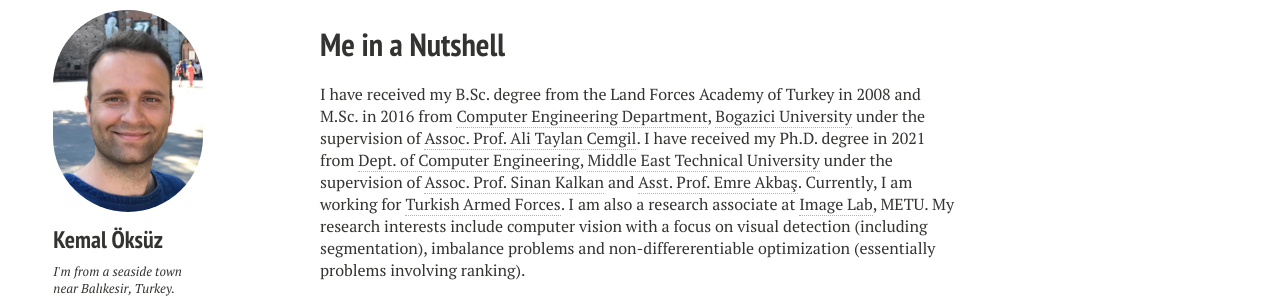
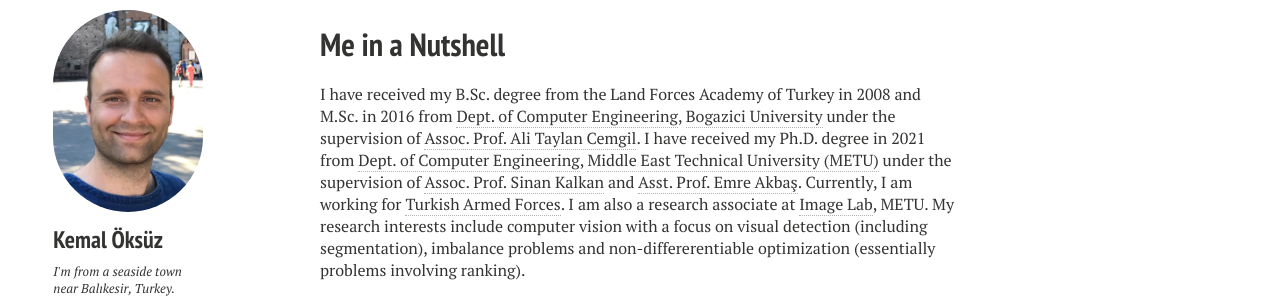
Before and after one commit to kemaloksuz/kemaloksuz.github.io, a Jekyll site: the page built from index.md, in a window 1280 px wide. Shown: the part 709-1007 px from the top of the page. Built offline with Jekyll 4.4.1, drawn with Linux system fonts in a browser that asks for light colours; nearby versions of some CDN libraries; comment, search, counter and statistics services are not loaded.

Commit message:
Update index.md

```diff
--- a/index.md
+++ b/index.md
@@ -7,7 +7,7 @@ image:
   feature: rigaautumn.jpg
 ---
 
-I have received my B.Sc. degree from the Land Forces Academy of Turkey in 2008 and M.Sc. in 2016 from <a href="https://www.cmpe.boun.edu.tr" target="_blank">Computer Engineering Department</a>, <a href="http://www.boun.edu.tr/en-US/Index" target="_blank">Bogazici University</a> under the supervision of <a href="https://www.cmpe.boun.edu.tr/~cemgil/" target="_blank">Assoc. Prof. Ali Taylan Cemgil</a>. I have received my Ph.D. degree in 2021 from <a href="https://ceng.metu.edu.tr" target="_blank">Dept. of Computer Engineering</a>, <a href="https://www.metu.edu.tr" target="_blank">Middle East Technical University</a> under the supervision of <a href="http://www.kovan.ceng.metu.edu.tr/~sinan/" target="_blank">Assoc. Prof. Sinan Kalkan</a> and <a href="http://user.ceng.metu.edu.tr/~emre/" target="_blank">Asst. Prof. Emre Akbaş</a>. Currently, I am working for <a href="https://www.tsk.tr/HomeEng" target="_blank">Turkish Armed Forces</a>. I am also a research associate at <a href="https://image.ceng.metu.edu.tr" target="_blank">Image Lab</a>, METU. My research interests include computer vision with a focus on visual detection (including segmentation), imbalance problems and non-differerentiable optimization (essentially problems involving ranking).
+I have received my B.Sc. degree from the Land Forces Academy of Turkey in 2008 and M.Sc. in 2016 from <a href="https://www.cmpe.boun.edu.tr" target="_blank">Dept. of Computer Engineering</a>, <a href="http://www.boun.edu.tr/en-US/Index" target="_blank">Bogazici University</a> under the supervision of <a href="https://www.cmpe.boun.edu.tr/~cemgil/" target="_blank">Assoc. Prof. Ali Taylan Cemgil</a>. I have received my Ph.D. degree in 2021 from <a href="https://ceng.metu.edu.tr" target="_blank">Dept. of Computer Engineering</a>, <a href="https://www.metu.edu.tr" target="_blank">Middle East Technical University (METU)</a> under the supervision of <a href="http://www.kovan.ceng.metu.edu.tr/~sinan/" target="_blank">Assoc. Prof. Sinan Kalkan</a> and <a href="http://user.ceng.metu.edu.tr/~emre/" target="_blank">Asst. Prof. Emre Akbaş</a>. Currently, I am working for <a href="https://www.tsk.tr/HomeEng" target="_blank">Turkish Armed Forces</a>. I am also a research associate at <a href="https://image.ceng.metu.edu.tr" target="_blank">Image Lab</a>, METU. My research interests include computer vision with a focus on visual detection (including segmentation), imbalance problems and non-differerentiable optimization (essentially problems involving ranking).
 
 <br />
 
```
